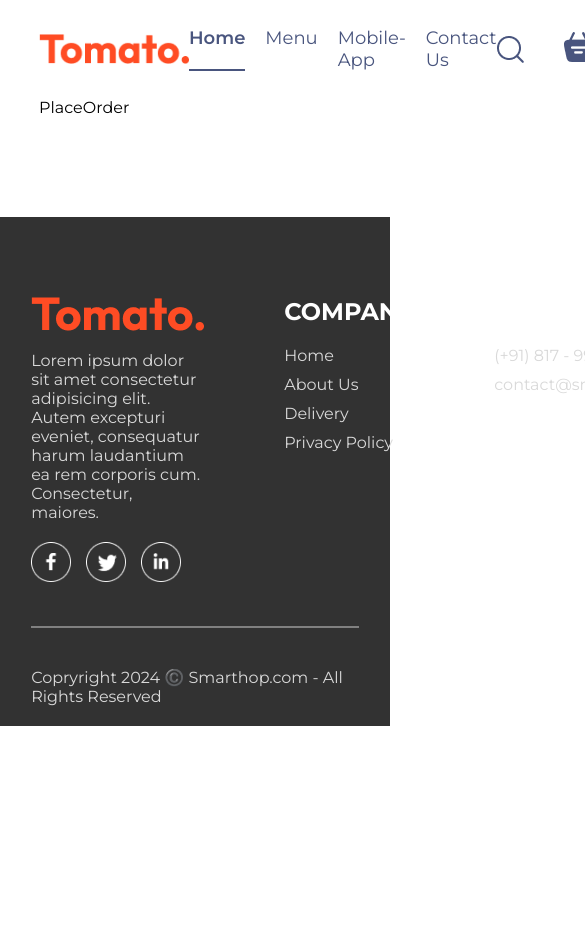
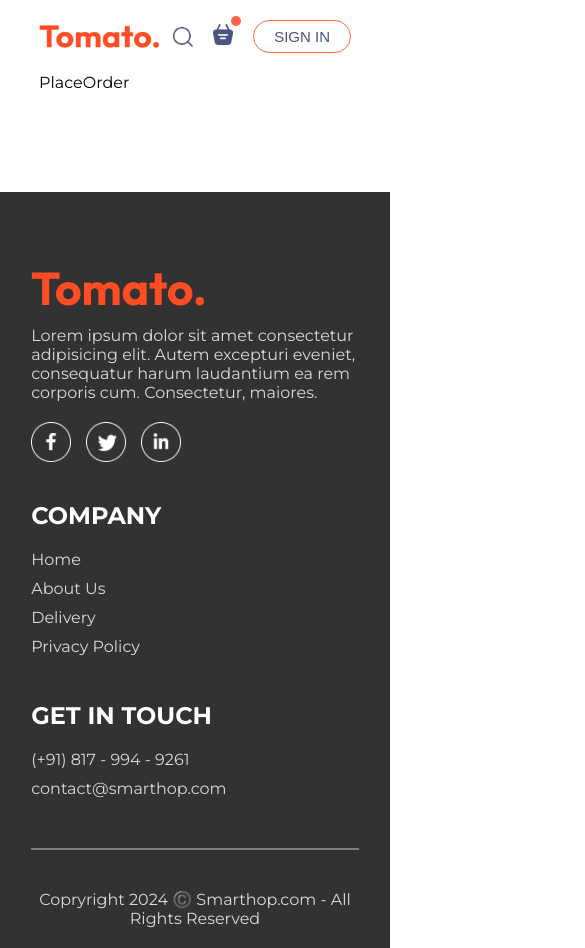
Before and after one commit to saisashreek2692/Smarthop-eMenuReact, a React (Vite) app: page /order in a window 390 px wide. Shown: the top 948 px of the page, 585 px wide, since content can reach past the window. Before the commit the page ends 844 px from the top, so only its background shows below. Built offline with nearby package versions, Linux system fonts and the light colour scheme.

Commit message:
Page Responsive SCSS Lines Added

```diff
--- a/src/Sass/_ExploreMenu.scss
+++ b/src/Sass/_ExploreMenu.scss
@@ -56,3 +56,11 @@
     }
 
 }
+
+// Media Query Starts
+@media (max-width: 1050px) {
+    .explore-menu-text {
+        max-width: 100%;
+        font-size: 14px;
+    }
+}
--- a/src/Sass/_Footer.scss
+++ b/src/Sass/_Footer.scss
@@ -53,3 +53,20 @@
         background-color: grey;
     }
 }
+
+// Media Query Starts
+@media (max-width: 1050px) {
+    .footer {
+
+        &-content {
+            display: flex;
+            flex-direction: column;
+            gap: 35px;
+        }
+
+        &-copyright {
+            text-align: center;
+        }
+
+    }
+}
--- a/src/Sass/_Header.scss
+++ b/src/Sass/_Header.scss
@@ -40,3 +40,33 @@
         }
     }
 }
+
+// Media Query Starts
+@media (max-width: 1050px) {
+    .header {
+
+        &-contents {
+            max-width: 45%;
+        }
+
+    }
+}
+
+@media (max-width: 750px) {
+    .header {
+
+        &-contents {
+            max-width: 65%;
+
+            & p {
+                display: none;
+            }
+
+            & button {
+                padding: 2vw 4vw;
+            }
+
+        }
+
+    }
+}
--- a/src/Sass/_Navbar.scss
+++ b/src/Sass/_Navbar.scss
@@ -66,3 +66,64 @@
     }
 
 }
+
+// Media Query Starts
+@media (max-width:1050px) {
+    .navbar {
+        & .logo {
+            width: 140px;
+        }
+
+        &-menu {
+            gap: 20px;
+            font-size: 17px;
+        }
+
+        &-right {
+            gap: 30px;
+
+            & img {
+                width: 22px;
+            }
+
+            & button {
+                padding: 8px 25px;
+            }
+        }
+    }
+}
+
+@media (max-width:900px) {
+    .navbar {
+        & .logo {
+            width: 120px;
+        }
+
+        &-menu {
+            gap: 15px;
+            font-size: 16px;
+        }
+
+        &-right {
+            gap: 20px;
+
+            & img {
+                width: 20px;
+            }
+
+            & button {
+                padding: 7px 20px;
+                font-size: 15px;
+            }
+        }
+    }
+}
+
+@media (max-width:750px) {
+    .navbar {
+
+        &-menu {
+            display: none;
+        }
+    }
+}
```
